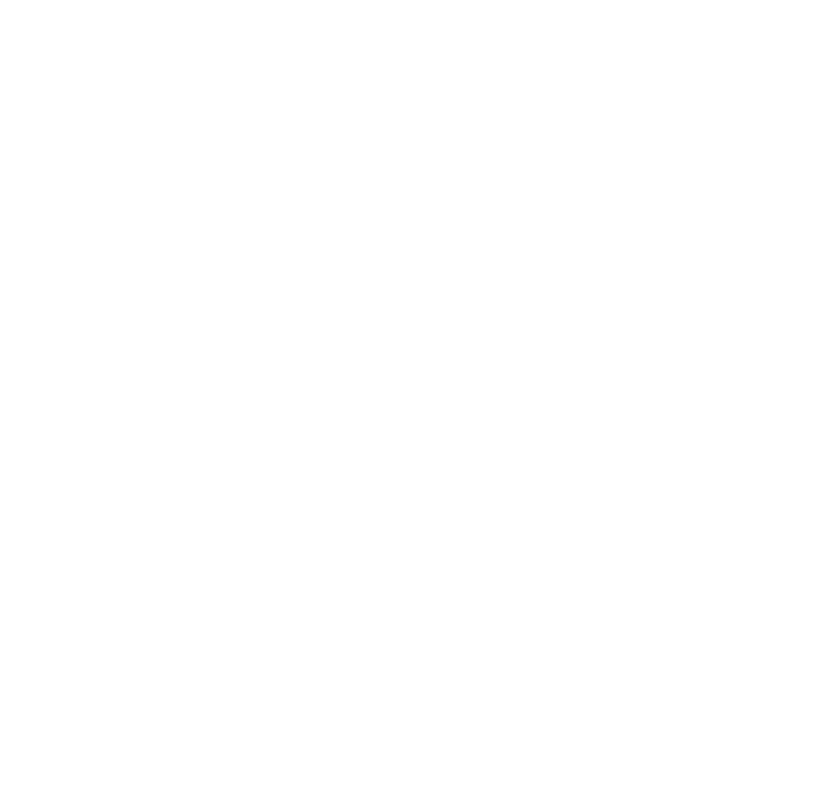
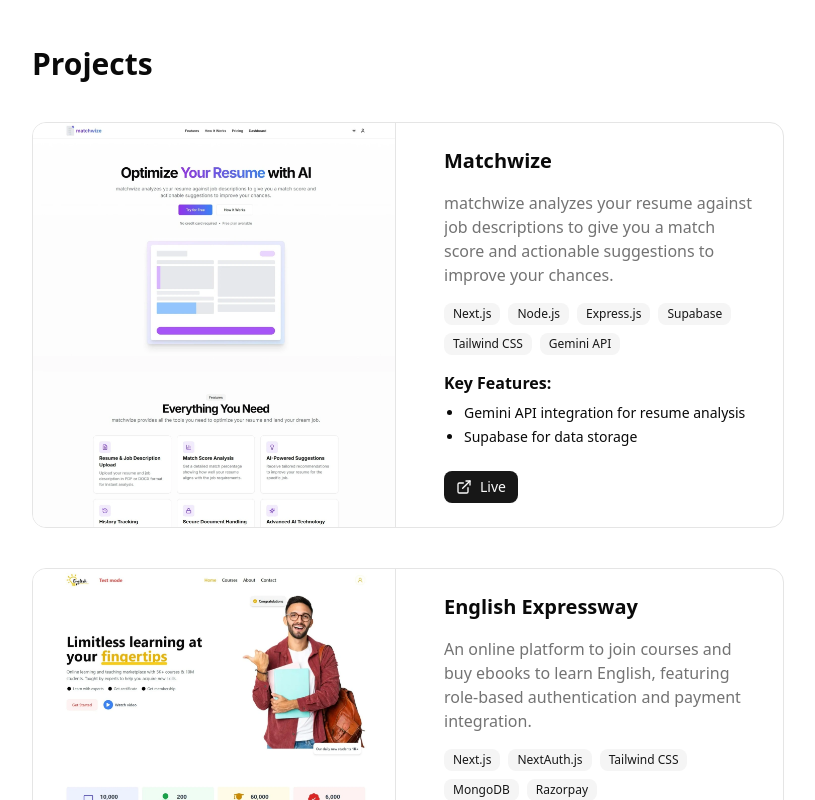
Before and after one commit to Pravin-Choudhary/Portfolio, a Next.js app: page / in a window 1280 px wide. Shown: the part 1640-2440 px from the top of the page, without its empty margins (168-983 px from the left). Before the commit the page ends 1558 px from the top, so only its background shows below. Built offline with nearby package versions, Linux system fonts and the light colour scheme.

Commit message:
Section:project added

```diff
--- a/app/page.tsx
+++ b/app/page.tsx
@@ -1,14 +1,20 @@
 import { About } from "@/components/about";
 import { EducationSection } from "@/components/educationSection";
 import { NavBar } from "@/components/navBar";
+import Projects from "@/components/projects";
 import { SkillSection } from "@/components/skills";
 
 
+
+
 export default function Page() {
+
   return (
     <div className="flex flex-col items-center space-y-10">
-      <div className="mt-2 p-2 max-w-4xl w-full">
-            <NavBar/>
+      <div className="mt-2 p-2 w-full sticky top-0 z-50  transition-all duration-200 shadow backdrop-blur-sm flex justify-center">
+        <div className="max-w-4xl w-full flex justify-center ">
+              <NavBar/>
+        </div>
       </div>
       <div className="space-y-20">
           <div className="p-2 max-w-4xl w-full">
@@ -20,6 +26,9 @@ export default function Page() {
           <div className="p-2 max-w-4xl w-full">
               <EducationSection/>
           </div>
+          <div className="p-2 max-w-3xl w-full">
+              <Projects/>
+          </div>
       </div>
     </div>
   )
--- /dev/null
+++ b/src/components/magicui/box-reveal.tsx
@@ -0,0 +1,69 @@
+"use client";
+
+import { motion, useAnimation, useInView } from "motion/react";
+import { useEffect, useRef } from "react";
+
+interface BoxRevealProps {
+  children: JSX.Element;
+  width?: "fit-content" | "100%";
+  boxColor?: string;
+  duration?: number;
+}
+
+export const BoxReveal = ({
+  children,
+  width = "fit-content",
+  boxColor = "#5046e6",
+  duration,
+}: BoxRevealProps) => {
+  const mainControls = useAnimation();
+  const slideControls = useAnimation();
+
+  const ref = useRef(null);
+  const isInView = useInView(ref, { once: true });
+
+  useEffect(() => {
+    if (isInView) {
+      slideControls.start("visible");
+      mainControls.start("visible");
+    } else {
+      slideControls.start("hidden");
+      mainControls.start("hidden");
+    }
+  }, [isInView, mainControls, slideControls]);
+
+  return (
+    <div ref={ref} style={{ position: "relative", width, overflow: "hidden" }}>
+      <motion.div
+        variants={{
+          hidden: { opacity: 0, y: 75 },
+          visible: { opacity: 1, y: 0 },
+        }}
+        initial="hidden"
+        animate={mainControls}
+        transition={{ duration: duration ? duration : 0.5, delay: 0.25 }}
+      >
+        {children}
+      </motion.div>
+
+      <motion.div
+        variants={{
+          hidden: { left: 0 },
+          visible: { left: "100%" },
+        }}
+        initial="hidden"
+        animate={slideControls}
+        transition={{ duration: duration ? duration : 0.5, ease: "easeIn" }}
+        style={{
+          position: "absolute",
+          top: 4,
+          bottom: 4,
+          left: 0,
+          right: 0,
+          zIndex: 20,
+          background: boxColor,
+        }}
+      />
+    </div>
+  );
+};
--- a/src/components/navBar.tsx
+++ b/src/components/navBar.tsx
@@ -4,7 +4,7 @@ import { Button } from "./ui/button";
 
 export function NavBar(){
     return (
-        <div className="flex justify-between items-center">
+        <div className="flex justify-between items-center w-full">
             <div className="text-2xl font-medium tracking-normal">Portfolio</div>
             <div className="p-2 max-w-[120px] md:max-w-md w-full flex justify-between items-center">
                 <div>
--- /dev/null
+++ b/src/components/projects.tsx
@@ -0,0 +1,142 @@
+"use client"
+
+import { motion } from "framer-motion"
+import Image from "next/image"
+import { Badge } from "@/components/ui/badge"
+import { Button } from "@/components/ui/button"
+import { Github, ExternalLink } from "lucide-react"
+import Link from "next/link"
+import { BoxReveal } from "./magicui/box-reveal"
+
+const projects = [
+  {
+    logo: "/matchwize.svg",
+    title: "Matchwize",
+    description:
+      "matchwize analyzes your resume against job descriptions to give you a match score and actionable suggestions to improve your chances.",
+    image: "/matchwize.webp",
+    tags: ["Next.js", "Node.js", "Express.js", "Supabase", "Tailwind CSS", "Gemini API"],
+    demoUrl: "https://matchwize.com/",
+    githubUrl: "",
+    features: [
+      "Gemini API integration for resume analysis",
+      "Supabase for data storage",
+    ],
+  },
+  {
+    logo: "/englishexpresswayLogo.svg",
+    title: "English Expressway",
+    description:
+      "An online platform to join courses and buy ebooks to learn English, featuring role-based authentication and payment integration.",
+    image: "/englishexpressway.webp",
+    tags: ["Next.js", "NextAuth.js", "Tailwind CSS", "MongoDB", "Razorpay"],
+    demoUrl: "https://www.englishexpressway.com/",
+    githubUrl: "",
+    features: [
+      "Role-based authentication using NextAuth.js and JWT",
+      "Integrated Razorpay for payment transactions",
+      "Responsive landing page with course listings",
+      "User dashboard for enrolled courses",
+      "Admin dashboard for content management",
+    ],
+  }
+]
+
+
+export default function Projects() {
+  return (
+    <section id="projects" className="py-10">
+      <motion.div
+        initial={{ opacity: 0, y: 20 }}
+        whileInView={{ opacity: 1, y: 0 }}
+        viewport={{ once: true }}
+        transition={{ duration: 0.5 }}
+      >
+        <h2 className="text-3xl font-bold mb-10">Projects</h2>
+
+        <div className="grid gap-10">
+          {projects.map((project, index) => (
+            <motion.div
+              key={index}
+              initial={{ opacity: 0, y: 20 }}
+              whileInView={{ opacity: 1, y: 0 }}
+              viewport={{ once: true }}
+              transition={{ duration: 0.5, delay: index * 0.1 }}
+              className="grid md:grid-cols-2 gap-6 border rounded-xl overflow-hidden group"
+            >
+              <div className="overflow-hidden relative h-[300px] md:h-full border-b md:border-b-0 md:border-r">
+                <div className="absolute inset-0 overflow-y-auto scrollbar-hide">
+                  <Image
+                    src={project.image || "/placeholder.svg"}
+                    alt={project.title}
+                    width={800}
+                    height={1200}
+                    className="w-full object-contain transition-transform duration-300 group-hover:scale-105"
+                  />
+                </div>
+              </div>
+
+              <div className="p-6 space-y-4">
+                <BoxReveal boxColor={"#5046e6"} duration={0.5}>
+                <h3 className="text-xl font-bold">{project.title}</h3>
+                </BoxReveal>
+                <BoxReveal boxColor={"#5046e6"} duration={0.5}>
+                <p className="text-muted-foreground">{project.description}</p>
+                </BoxReveal>
+                <BoxReveal boxColor={"#5046e6"} duration={0.5}>
+                <div className="flex flex-wrap gap-2">
+                  {project.tags.map((tag, idx) => (
+                    <Badge key={idx} variant="secondary">
+                      {tag}
+                    </Badge>
+                  ))}
+                </div>
+                </BoxReveal>
+
+                <BoxReveal boxColor={"#5046e6"} duration={0.5}>
+                <div className="space-y-2">
+                  <h4 className="font-semibold">Key Features:</h4>
+                  <ul className="list-disc pl-5 space-y-1">
+                    {project.features.map((feature, idx) => (
+                      <li key={idx} className="text-sm">
+                        {feature}
+                      </li>
+                    ))}
+                  </ul>
+                </div>
+                </BoxReveal>
+
+              <BoxReveal boxColor={"#5046e6"} duration={0.5}>
+                <div className="flex gap-3 pt-2">
+                  <Button size="sm">
+                    <Link
+                      href={project.demoUrl}
+                      className="flex items-center"
+                      target="_blank"
+                    >
+                      <ExternalLink className="mr-2 h-4 w-4" /> Live
+                    </Link>
+                  </Button>
+                  {
+                    project.githubUrl && (
+                      <Button size="sm" variant="outline">
+                        <Link
+                          href={project.githubUrl}
+                          className="flex items-center"
+                          target="_blank"
+                        >
+                          <Github className="mr-2 h-4 w-4" /> Code
+                        </Link>
+                      </Button>
+                    )
+                  }
+                </div>
+              </BoxReveal>
+              </div>
+            </motion.div>
+          ))}
+        </div>
+      </motion.div>
+    </section>
+  )
+}
--- /dev/null
+++ b/src/components/ui/badge.tsx
@@ -0,0 +1,46 @@
+import * as React from "react"
+import { Slot } from "@radix-ui/react-slot"
+import { cva, type VariantProps } from "class-variance-authority"
+
+import { cn } from "@/lib/utils"
+
+const badgeVariants = cva(
+  "inline-flex items-center justify-center rounded-md border px-2 py-0.5 text-xs font-medium w-fit whitespace-nowrap shrink-0 [&>svg]:size-3 gap-1 [&>svg]:pointer-events-none focus-visible:border-ring focus-visible:ring-ring/50 focus-visible:ring-[3px] aria-invalid:ring-destructive/20 dark:aria-invalid:ring-destructive/40 aria-invalid:border-destructive transition-[color,box-shadow] overflow-hidden",
+  {
+    variants: {
+      variant: {
+        default:
+          "border-transparent bg-primary text-primary-foreground [a&]:hover:bg-primary/90",
+        secondary:
+          "border-transparent bg-secondary text-secondary-foreground [a&]:hover:bg-secondary/90",
+        destructive:
+          "border-transparent bg-destructive text-white [a&]:hover:bg-destructive/90 focus-visible:ring-destructive/20 dark:focus-visible:ring-destructive/40 dark:bg-destructive/60",
+        outline:
+          "text-foreground [a&]:hover:bg-accent [a&]:hover:text-accent-foreground",
+      },
+    },
+    defaultVariants: {
+      variant: "default",
+    },
+  }
+)
+
+function Badge({
+  className,
+  variant,
+  asChild = false,
+  ...props
+}: React.ComponentProps<"span"> &
+  VariantProps<typeof badgeVariants> & { asChild?: boolean }) {
+  const Comp = asChild ? Slot : "span"
+
+  return (
+    <Comp
+      data-slot="badge"
+      className={cn(badgeVariants({ variant }), className)}
+      {...props}
+    />
+  )
+}
+
+export { Badge, badgeVariants }
```
Also changed, not shown: public/englishexpressway.webp (added), public/matchwize.webp (added).
